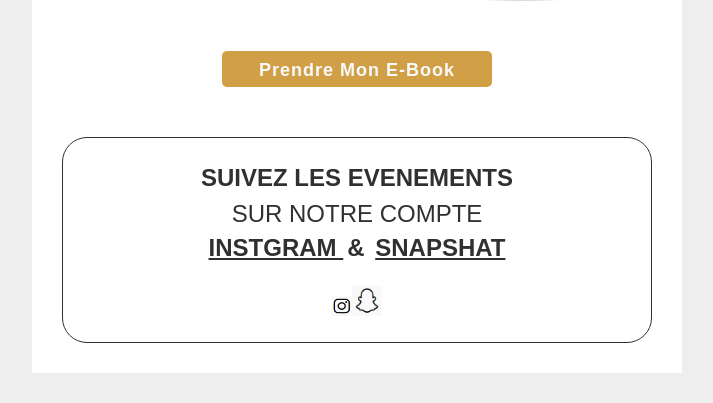
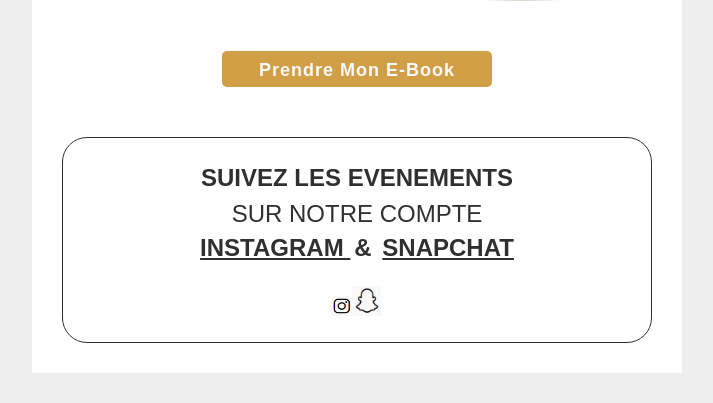
Before and after one commit to ayedimedamine/DUBAI-LIFE, a PHP site: page /views/email-tdl.html in a window 1280 px wide. Shown: the part 679-1082 px from the top of the page, without its empty margins (283-996 px from the left). Run offline with PHP 8.4, Linux system fonts and the light colour scheme.

Commit message:
fix : home and email

```diff
--- a/views/email-tdl.html
+++ b/views/email-tdl.html
@@ -895,7 +895,7 @@
                                               margin: 0 4px;
                                             "
                                           >
-                                            INSTGRAM
+                                            INSTAGRAM
                                           </a>
                                           &
                                           <a
@@ -906,7 +906,7 @@
                                               margin: 0 4px;
                                             "
                                           >
-                                            SNAPSHAT
+                                            SNAPCHAT
                                           </a>
                                         </multiline>
                                       </div>
--- a/views/home.php
+++ b/views/home.php
@@ -34,7 +34,7 @@
         <div class="border-t-2 border-[#D19F46] mt-4 col-span-1 md:col-span-3"></div>
         <div class="mx-auto text-center text-lg col-span-10 md:col-span-6 ">
         <h1><span class="font-bold">The Dubaï Life</span> lance <span class="font-bold">le plus grand jeu concours</span></h1>
-        <p>Participer jusqu'à <span class="font-bold text-[#D19F46]">DÉBUT JUILLET</span> en achetant votre e-book</p>
+        <p>Participez jusqu'à <span class="font-bold text-[#D19F46]">DÉBUT JUILLET</span> en achetant votre e-book</p>
         <p>pour démarrer Votre New Life!</p>
         </div>
         <div class="border-t-2 border-[#D19F46] mt-4 col-span-1 md:col-span-3"></div>
```
